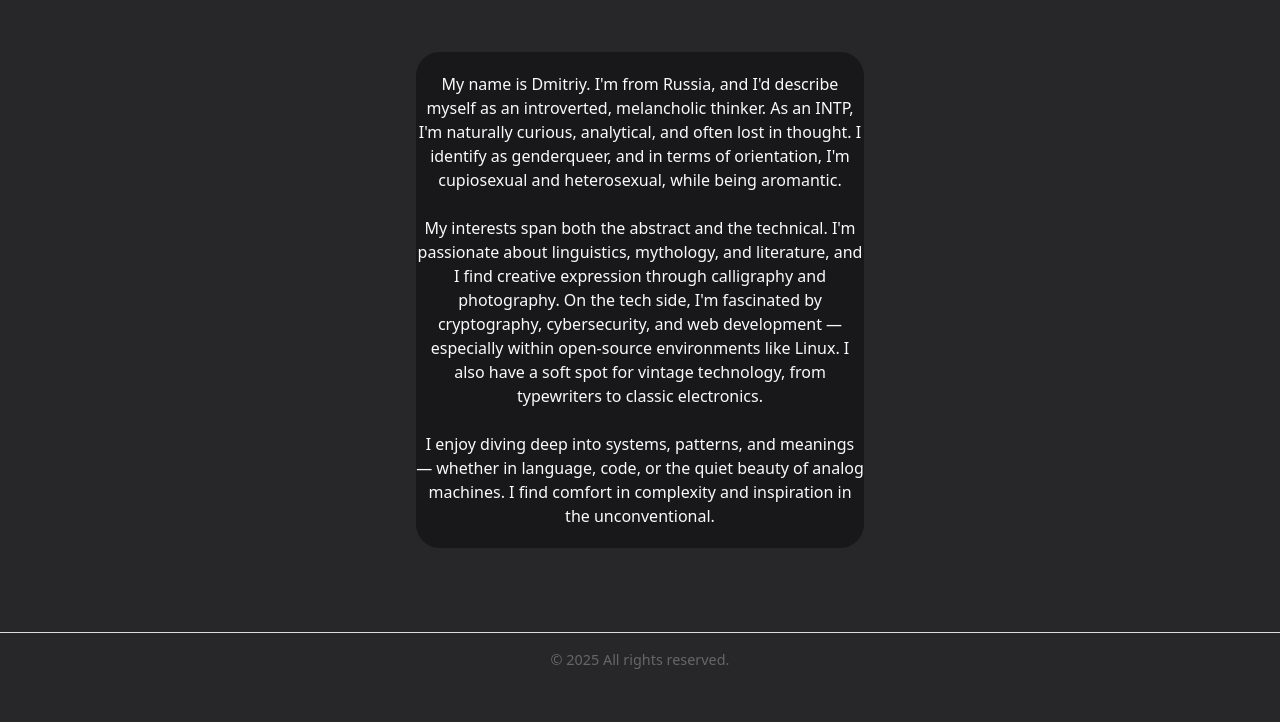
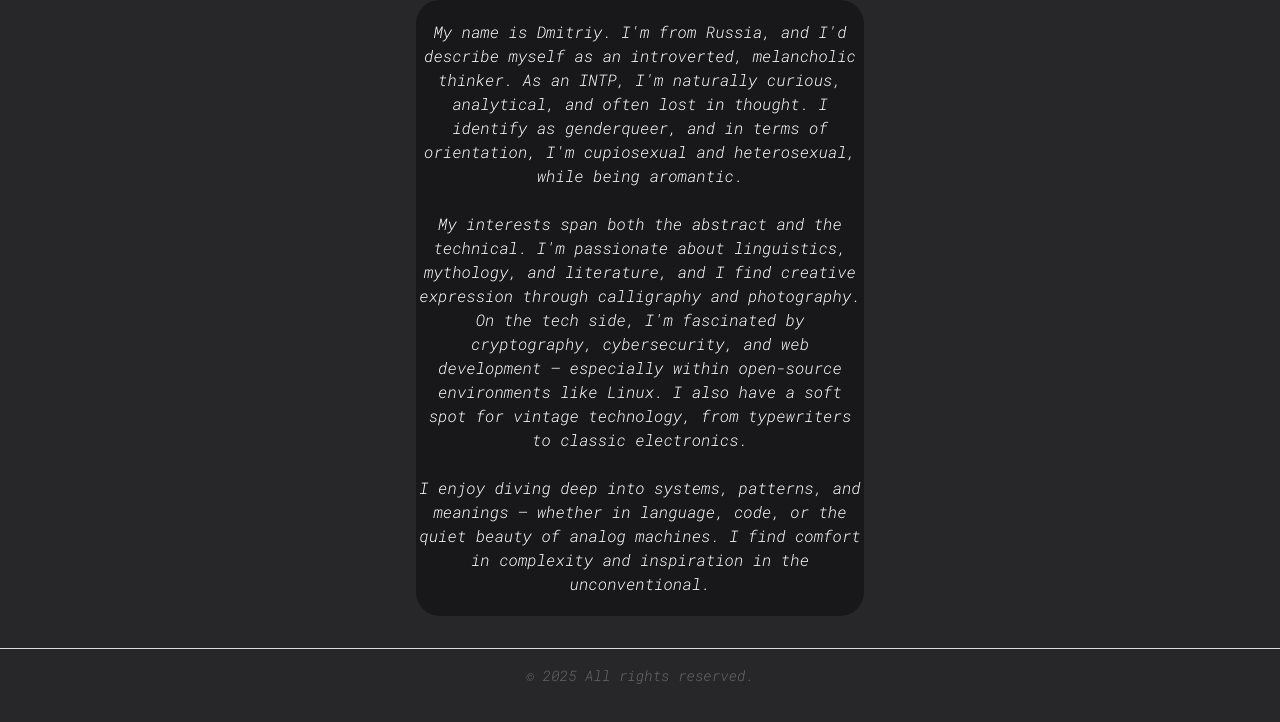
Before and after one commit to dmitriy-8gears/dmitriy-8gears.github.io, an Astro site: page /about-me in a window 1280 px wide. Built offline with nearby package versions, Linux system fonts and the light colour scheme; Astro itself is replaced by a stand-in of ours.

Commit message:
change font

```diff
--- a/src/layouts/Layout.astro
+++ b/src/layouts/Layout.astro
@@ -9,7 +9,7 @@ const { title } = Astro.props;
 <head>
     <BaseHead title={title}/>
 </head>
-<body class="bg-zinc-800 text-neutral-50">
+<body class="bg-zinc-800 text-neutral-50 font-cursive">
     <main class="flex justify-center items-center md:min-h-150" style="text-align: center;">
         <div class="w-full md:w-md bg-zinc-900 rounded-3xl animate__animated animate__fadeIn">
             <slot />
--- a/src/styles/global.css
+++ b/src/styles/global.css
@@ -1,3 +1,4 @@
+@import url('https://fonts.googleapis.com/css2?family=Roboto+Mono:ital,wght@1,300&display=swap');
 @import "tailwindcss";
 @import "animate.css";
 
@@ -5,3 +6,7 @@
   --animate-duration: 2500ms;
   --animate-delay: 1s;
 }
+
+@theme {
+  --font-cursive: "Roboto Mono", monospace;
+}
```
